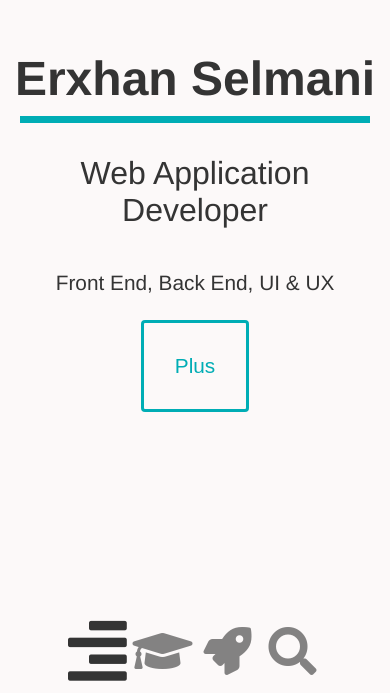
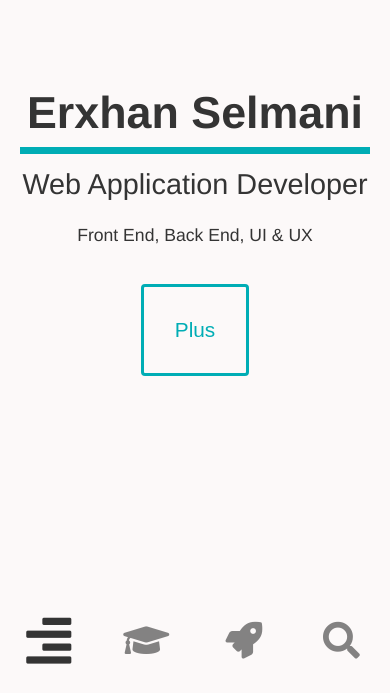
Before and after one commit to Erxhan/Portfolio, a React (Create React App) app: page / in a window 390 px wide. Shown: the part 151-844 px from the top of the page. Built offline with nearby package versions, Linux system fonts and the light colour scheme.

Commit message:
Responsivness

```diff
--- a/src/App.css
+++ b/src/App.css
@@ -26,6 +26,7 @@
   .Navbar {
     grid-row: 2 / 3;
     grid-template-rows: none;
-    grid-template-columns: repeat(6, 1fr);
+    grid-template-columns: repeat(4, 1fr);
+    margin-bottom: 5%;
   }
 }
--- a/src/components/Navbar.css
+++ b/src/components/Navbar.css
@@ -40,23 +40,23 @@
 
 @media (max-width: 800px) {
   .icon {
-    font-size: 3rem;
+    font-size: 2.3em;
   }
 
   .icon-1 {
     grid-row: unset;
-    grid-column: 2 / 3;
+    grid-column: 1 / 2;
   }
   .icon-2 {
     grid-row: unset;
-    grid-column: 3 / 4;
+    grid-column: 2 / 3;
   }
   .icon-3 {
     grid-row: unset;
-    grid-column: 4 / 5;
+    grid-column: 3 / 4;
   }
   .icon-4 {
     grid-row: unset;
-    grid-column: 5 / 6;
+    grid-column: 4 / 5;
   }
 }
--- a/src/components/pages/Page1.css
+++ b/src/components/pages/Page1.css
@@ -65,12 +65,10 @@
   position: absolute;
   top: 0;
   left: 0;
-  border-radius: 10px;
-  background-color: rgba(0, 0, 0, 0.2);
+  background-color: rgba(0, 0, 0, 0.4);
   width: 100vw;
   height: 100vh;
   z-index: 2;
-  animation: .5s ease-in-out popUpModal;
 }
 
 @keyframes popUpModal {
@@ -80,7 +78,7 @@
   }
   50% {
     opacity: 1;
-    transform: scale(1.2);
+    transform: scale(1.1);
   }
   to {
     transform: scale(1);
@@ -95,7 +93,6 @@
   display: block;
   color: #FCF9F9;
   width: 100%;
-  /* height: 25%; */
   border-radius: 0 0 8px 8px;
   text-align: center;
   background: #343434;
@@ -108,11 +105,8 @@
 }
 
 @media (max-width: 800px) {
-  #page1 {
-    margin: 15vh auto;
-  }
   #page1 h1 {
-    font-size: 3em;
+    font-size: 2.8em;
     margin: 0 auto;
     margin-bottom: 2vh;
     line-height: 1.4;
@@ -123,14 +117,12 @@
   }
 
   #page1 h2 {
-    font-size: 2em;
-    margin: 5vh 5vw;
+    font-size: 1.8em;
   }
 
   #page1 h3 {
-    font-size: 1.3em;
-    font-weight: 200;
-    margin: 3vh 4vw;
+    font-size: 1.1em;
+    margin-bottom: 10%;
   }
 
   #page1 #more {
@@ -141,13 +133,13 @@
   }
 
   #page1 #texte {
-    top: 20vh;
-    left: 20vw;
-    max-width: 65vw;
+    top: 10%;
+    left: 5%;
+    max-width: 90vw;
     text-align: left;
     border-radius: 8px;
-    line-height: 1.3em;
-    font-size: 1.1em;
+    line-height: 1em;
+    font-size: 1em;
     animation: .4s ease-in-out popUpModal;
   }
 }
```
Also changed, not shown: src/components/Content.css (line endings or trailing spaces).
